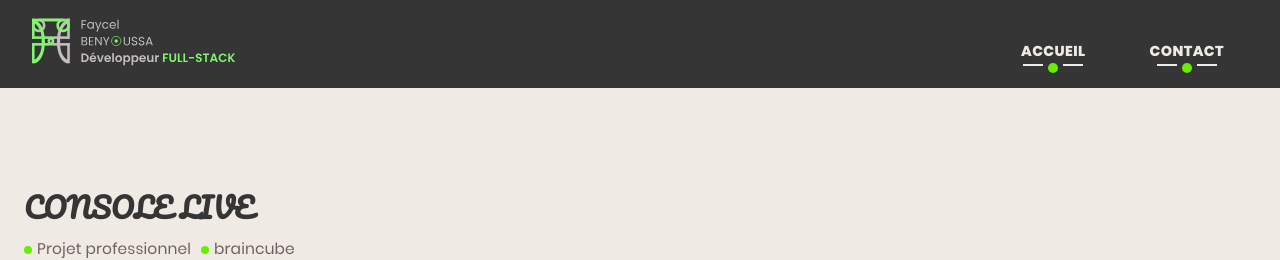
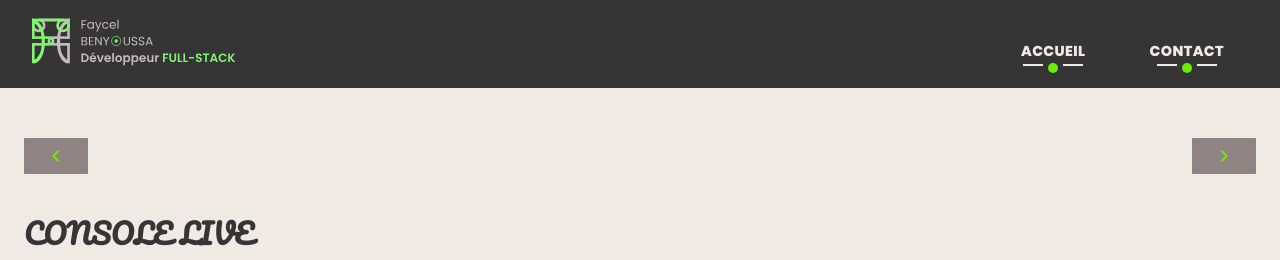
Before and after one commit to kaayso/Portfolio, a React (Create React App) app: page /braincube in a window 1280 px wide. Shown: the top 260 px of the page. Built offline with nearby package versions, Linux system fonts and the light colour scheme.

Commit message:
pNavigator

```diff
--- /dev/null
+++ b/src/components/pNavigator/pNavigator.jsx
@@ -0,0 +1,29 @@
+import React from "react";
+import "./pNavigator.css";
+import ChevronRight from "@material-ui/icons/ChevronRight";
+import ChevronLeft from "@material-ui/icons/ChevronLeft";
+import Button from "@material-ui/core/Button";
+import Tooltip from "@material-ui/core/Tooltip";
+
+export default function PNavigator(props) {
+  return (
+    <div className="PNavigator">
+      <Tooltip title="Projet précédent">
+        <Button
+          onClick={() => props.onPrevious()}
+          className="PNavigator__left-btn"
+        >
+          <ChevronLeft />
+        </Button>
+      </Tooltip>
+      <Tooltip title="Projet suivant">
+        <Button
+          onClick={() => props.onNext()}
+          className="PNavigator__right-btn"
+        >
+          <ChevronRight />
+        </Button>
+      </Tooltip>
+    </div>
+  );
+}
--- /dev/null
+++ b/src/components/pNavigator/pNavigator.scss
@@ -0,0 +1,25 @@
+@import '../../app.scss';
+
+.PNavigator {
+  display: flex;
+  justify-content: space-between;
+  align-items: center;
+  margin-bottom: 40px;
+}
+
+.PNavigator__left-btn.MuiButton-root,
+.PNavigator__right-btn.MuiButton-root {
+  background-color: $primary-light-brown;
+  border-radius: 1px;
+
+  &:hover {
+    background-color: $primary-dark;
+
+  }
+
+  svg {
+    path {
+      fill: $primary-green;
+    }
+  }
+}
--- a/src/containers/pDescription/pDescription.jsx
+++ b/src/containers/pDescription/pDescription.jsx
@@ -1,12 +1,13 @@
 import React from "react";
 import "./pDescription.css";
 import { useParams, Redirect } from "react-router-dom";
-import Projects from "helpers/projects.js";
 import Container from "@material-ui/core/Container";
 import Grid from "@material-ui/core/Grid";
-import Badge from "components/badge/badge";
 import LanguageIcon from "@material-ui/icons/Language";
 import GitHubIcon from "@material-ui/icons/GitHub";
+import Badge from "components/badge/badge";
+import Projects from "helpers/projects.js";
+import PNavigator from "components/pNavigator/pNavigator";
 
 export default function PDescription() {
   const [currentP, setCurrentP] = React.useState(null);
@@ -15,7 +16,7 @@ export default function PDescription() {
   const root = React.createRef();
 
   React.useEffect(() => {
-    root.current.scrollTo(0, 0);
+    if (root.current) root.current.scrollTo(0, 0);
     const getCurrentP = () => {
       let result = null;
       Projects.forEach((p) => {
@@ -27,7 +28,24 @@ export default function PDescription() {
     };
     const pFound = getCurrentP();
     pFound ? setCurrentP(pFound) : setRedirection(true);
+    // eslint-disable-next-line react-hooks/exhaustive-deps
   }, [slug]);
+
+  const previousP = () => {
+    let index = Projects.indexOf(currentP);
+    if (index === 0) {
+      index = Projects.length;
+    }
+    setCurrentP(Projects[index - 1]);
+  };
+
+  const nextP = () => {
+    let index = Projects.indexOf(currentP);
+    if (index === Projects.length - 1) {
+      index = -1;
+    }
+    setCurrentP(Projects[index + 1]);
+  };
 
   if (redirect) {
     return <Redirect to="/" />; // TODO : redirect to 404 not found page
@@ -36,6 +54,8 @@ export default function PDescription() {
       <Container ref={root} className="pDescription" maxWidth="lg">
         {currentP && (
           <div className="pDescription-wrapper">
+            <PNavigator onPrevious={previousP} onNext={nextP} />
+
             <div className="pDescription__header">
               <h1 className="pDescription__title">{currentP.name}</h1>
               <a
--- a/src/containers/pDescription/pDescription.scss
+++ b/src/containers/pDescription/pDescription.scss
@@ -9,7 +9,7 @@
 }
 
 .pDescription-wrapper {
-    margin-top: 100px;
+    margin-top: 50px;
 }
 
 .pDescription__title {
```
Also changed, not shown: src/assets/images/picshare2.jpg, 1 other file (tests, documents, lock files or other folders).
